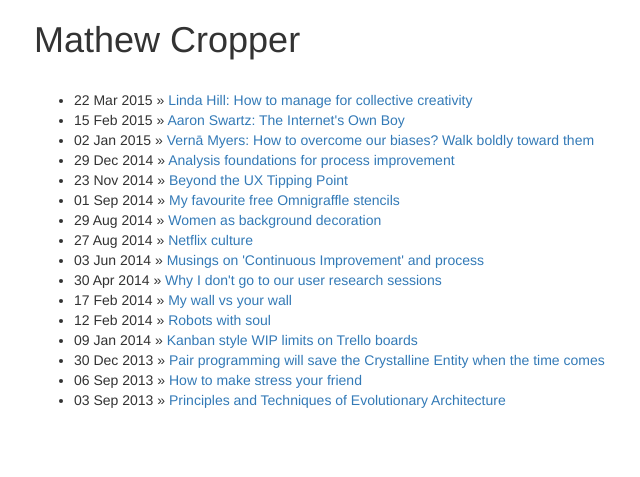
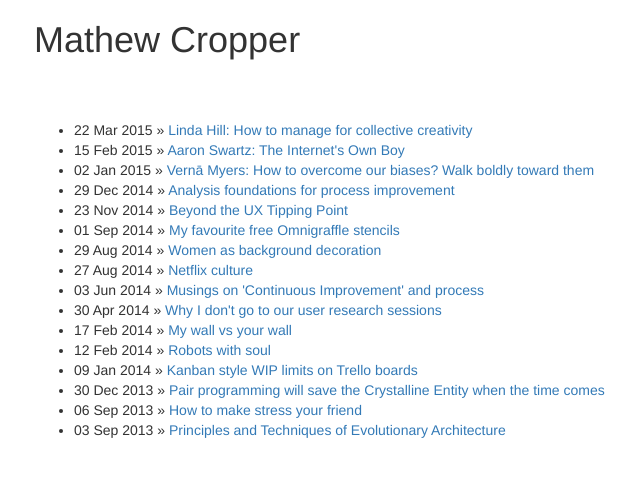
Before and after one commit to mathewcropper/mathewcropper.github.io, a Jekyll site: the page built from blog/index.html, in a window 1280 px wide. Shown: the top 477 px of the page, without its empty margins (36-676 px from the left). Built offline with Jekyll 4.4.1, drawn with Linux system fonts in a browser that asks for light colours; nearby versions of some CDN libraries; library files that are not in the unit come from our copies.

Commit message:
Update link href

```diff
--- a/_layouts/default.html
+++ b/_layouts/default.html
@@ -8,9 +8,9 @@
     <title>{{ page.title }}</title>
 
     <!-- Bootstrap -->
-    <link href="css/bootstrap.min.css" rel="stylesheet">
+    <link href="/css/bootstrap.min.css" rel="stylesheet">
     <!-- Custom CSS -->
-    <link href="css/mc.css" rel="stylesheet">
+    <link href="/css/mc.css" rel="stylesheet">
 
     <!-- HTML5 shim and Respond.js for IE8 support of HTML5 elements and media queries -->
     <!-- WARNING: Respond.js doesn't work if you view the page via file:// -->
```
